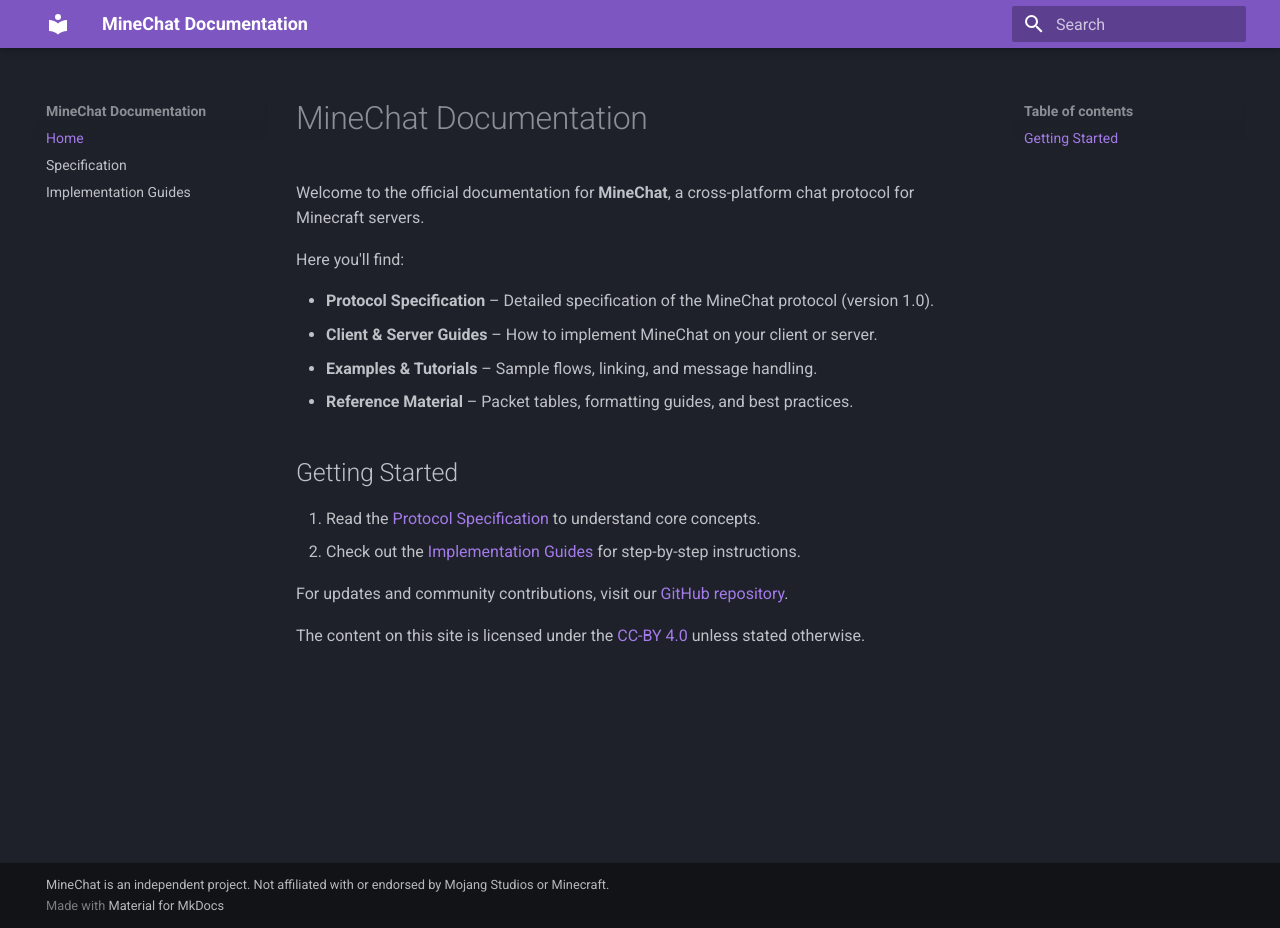
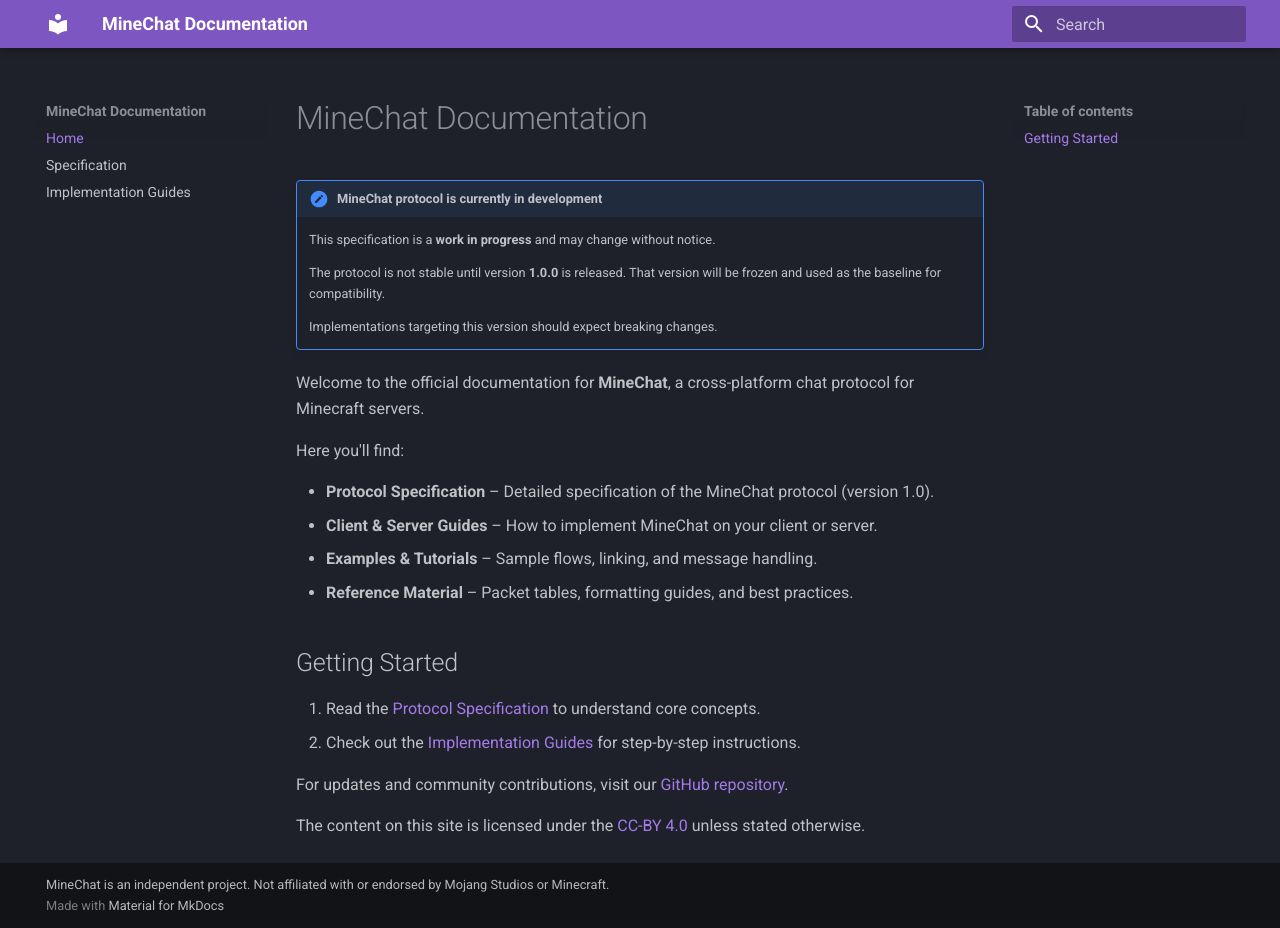
Before and after one commit to MineChatPowered/docs, an MkDocs documentation site: the page built from docs/index.md, in a window 1280 px wide and 928 px high. Built offline with MkDocs 1.6.1 and Material for MkDocs 9.7.7, drawn with Linux system fonts in a browser that asks for light colours.

Commit message:
chore: add notice about the spec being WIP

```diff
--- a/docs/index.md
+++ b/docs/index.md
@@ -1,4 +1,11 @@
 # MineChat Documentation
+
+!!! note "MineChat protocol is currently in development"
+    This specification is a **work in progress** and may change without notice.
+
+    The protocol is not stable until version **1.0.0** is released. That version will be frozen and used as the baseline for compatibility.
+
+    Implementations targeting this version should expect breaking changes.
 
 Welcome to the official documentation for **MineChat**, a cross-platform chat protocol for Minecraft servers.
 
--- a/mkdocs.yml
+++ b/mkdocs.yml
@@ -12,4 +12,9 @@ nav:
   - Specification: specification.md
   - Implementation Guides: implementation.md
 
+markdown_extensions:
+  - admonition
+  - pymdownx.details
+  - pymdownx.superfences
+
 copyright: MineChat is an independent project. Not affiliated with or endorsed by Mojang Studios or Minecraft.
```
